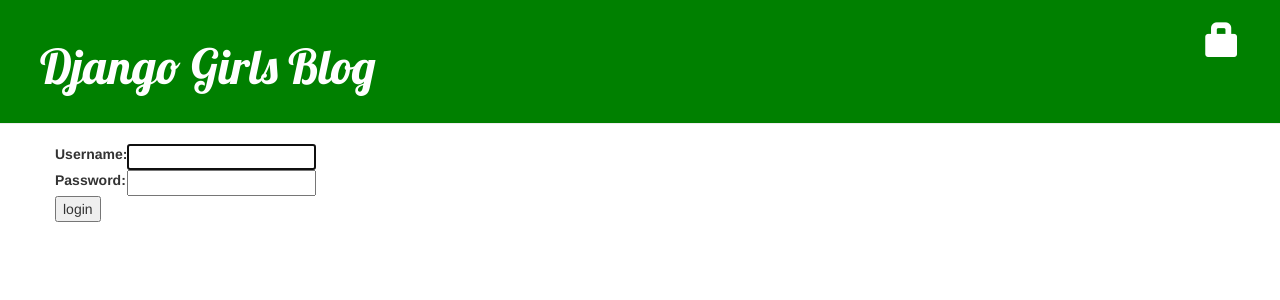
After one commit to boredmark/D-Blog, a Django app: page /accounts/login/ in a window 1280 px wide. The commit adds this page. Shown: the top 300 px of the page. Run offline with Django 3.2, Linux system fonts and the light colour scheme; some libraries are stand-ins or nearby versions.

Commit message:
Created CRUD and Login

```diff
--- a/blog/templates/blog/base.html
+++ b/blog/templates/blog/base.html
@@ -11,10 +11,14 @@
 </head>
 <body>
     <div class="page-header">
-        {% if user.is_authenticated %}
-            <a href="{% url 'post_new' %}" class="top-menu"><span class="glyphicon glyphicon-plus"></span></a>
+    {% if user.is_authenticated %}
+        <a href="{% url 'post_new' %}" class="top-menu"><span class="glyphicon glyphicon-plus"></span></a>
+        <a href="{% url 'post_draft_list' %}" class="top-menu"><span class="glyphicon glyphicon-edit"></span></a>
+        <p class="top-menu">Hello {{ user.username }} <small>(<a href="{% url 'logout' %}">Log out</a>)</small></p>
+        {% else %}
+        <a href="{% url 'login' %}" class="top-menu"><span class="glyphicon glyphicon-lock"></span></a>
         {% endif %}
-        <h1><a href="/">Bored Blog</a></h1>
+        <h1><a href="/">Django Girls Blog</a></h1>
     </div>
     <div class="content container">
     <div class="row">
--- a/blog/templates/blog/post_detail.html
+++ b/blog/templates/blog/post_detail.html
@@ -6,9 +6,12 @@
             <div class="date">
                 {{ post.published_date }}
             </div>
+        {% else %}
+        <a class="btn btn-default" href="{% url 'post_publish' pk=post.pk %}">Publish</a>
         {% endif %}
         {% if user.is_authenticated %}
             <a class="btn btn-default" href="{% url 'post_edit' pk=post.pk %}"><span class="glyphicon glyphicon-pencil"></span></a>
+            <a class="btn btn-default" href="{% url 'post_remove' pk=post.pk %}"><span class="glyphicon glyphicon-remove"></span></a>
         {% endif %}
         <h1>{{ post.title }}</h1>
         <p>{{ post.text|linebreaksbr }}</p>
--- /dev/null
+++ b/blog/templates/registration/login.html
@@ -0,0 +1,24 @@
+{% extends "blog/base.html" %}
+
+{% block content %}
+    {% if form.errors %}
+        <p>Your username and password didn't match. Please try again.</p>
+    {% endif %}
+
+    <form method="post" action="{% url 'login' %}">
+    {% csrf_token %}
+        <table>
+        <tr>
+            <td>{{ form.username.label_tag }}</td>
+            <td>{{ form.username }}</td>
+        </tr>
+        <tr>
+            <td>{{ form.password.label_tag }}</td>
+            <td>{{ form.password }}</td>
+        </tr>
+        </table>
+
+        <input type="submit" value="login" />
+        <input type="hidden" name="next" value="{{ next }}" />
+    </form>
+{% endblock %}
--- a/blog/urls.py
+++ b/blog/urls.py
@@ -6,5 +6,8 @@
     path('', views.post_list, name='post_list'),
     path('post/<int:pk>/', views.post_detail, name='post_detail'),
     path('post/new/', views.post_new, name='post_new'),
-    path('post/<int:pk>/edit/', views.post_edit, name='post_edit')
+    path('post/<int:pk>/edit/', views.post_edit, name='post_edit'),
+    path('post/<int:pk>/publish/', views.post_publish, name='post_publish'),
+    path('drafts/', views.post_draft_list, name='post_draft_list'),
+    path('post/<pk>/remove/', views.post_remove, name='post_remove')
 ]
--- a/mysite/settings.py
+++ b/mysite/settings.py
@@ -127,3 +127,5 @@
 DEFAULT_AUTO_FIELD = 'django.db.models.BigAutoField'
 
 MESSAGE_STORAGE = 'django.contrib.messages.storage.session.SessionStorage'
+
+LOGIN_REDIRECT_URL = '/'
--- a/mysite/urls.py
+++ b/mysite/urls.py
@@ -16,8 +16,12 @@
 from django.contrib import admin
 from django.urls import path, include
 
+from django.contrib.auth import views
+
 
 urlpatterns = [
     path('admin/', admin.site.urls),
+    path('accounts/login/', views.LoginView.as_view(), name='login'),
+    path('accounts/logout/', views.LogoutView.as_view(next_page='/'), name='logout'),
     path('', include('blog.urls')),
 ]
```
Also changed, not shown: blog/templates/blog/post_draft_list.html (added, +15 -0 lines), blog/views.py (+25 -2 lines).
